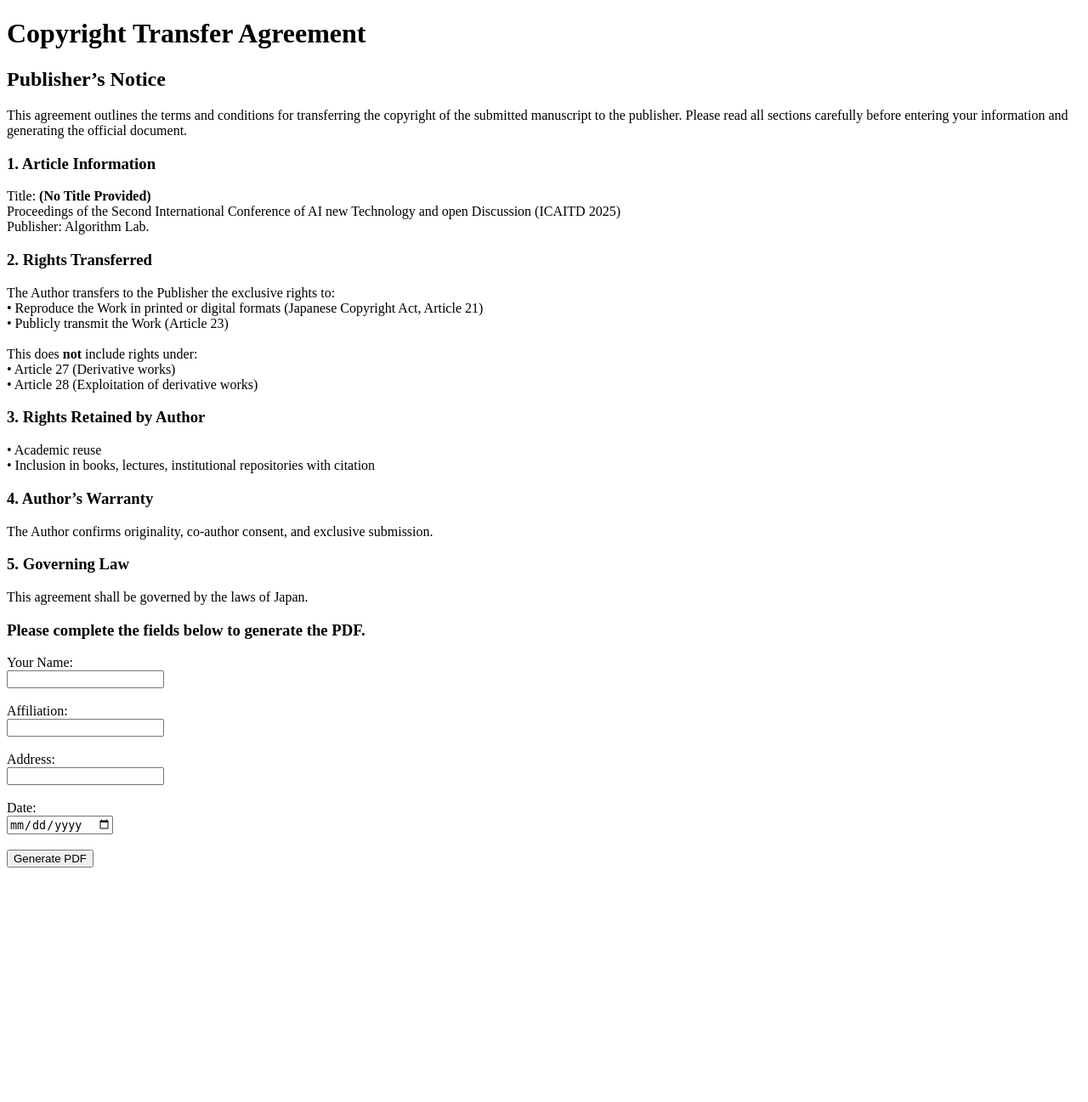
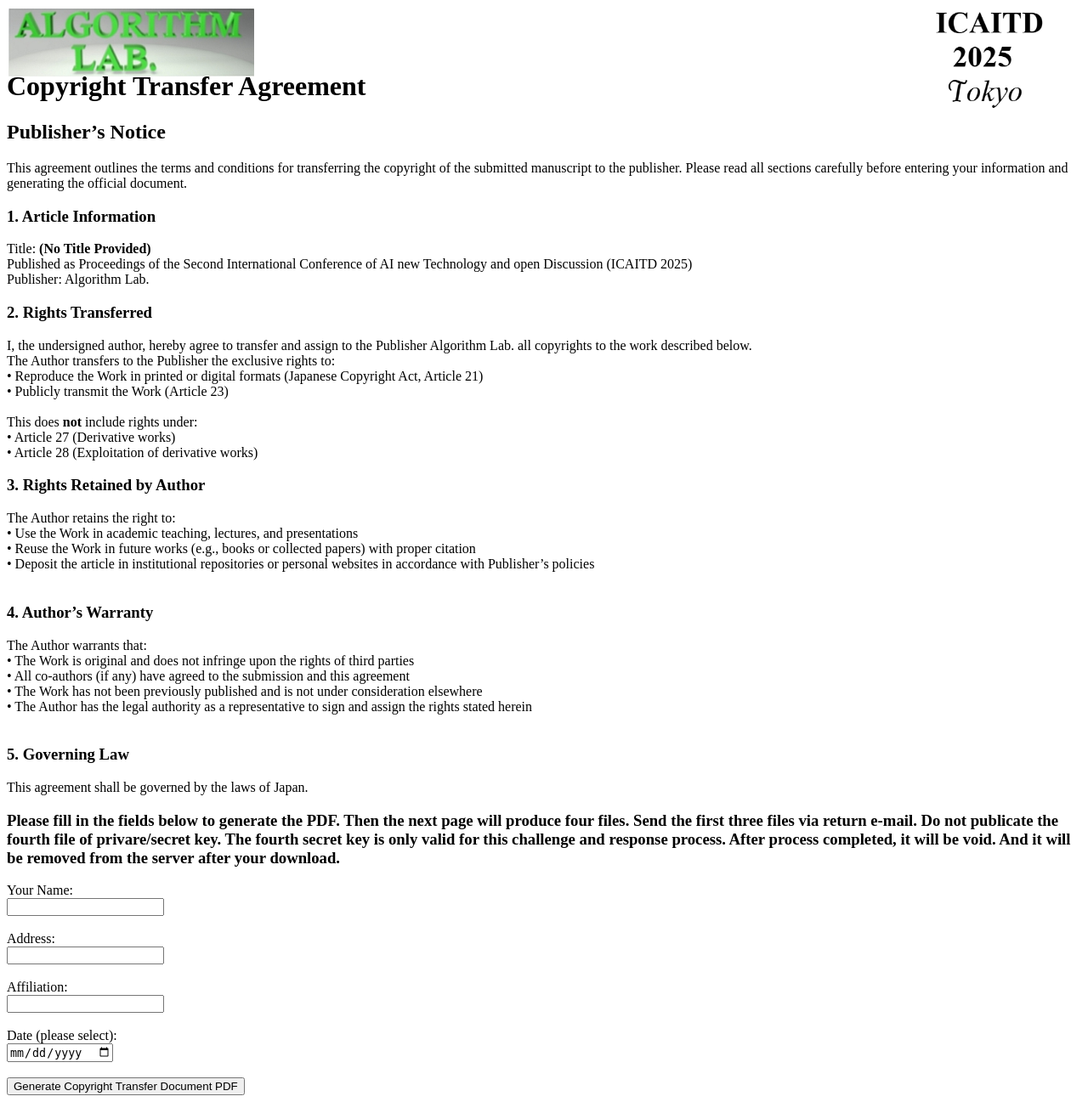
Before and after one commit to img1proc/copyright-signer_2, a Flask app: page / in a window 1280 px wide. Shown: the whole page at 85% size. Before the commit the page ends 1021 px from the top, so only its background shows below. Run offline with Flask 3, Linux system fonts and the light colour scheme.

Commit message:
2-stage: app_requirements_temp-step1_2_pde_temp_utils_crypt_pdf_gen_4

```diff
--- a/templates/step1.html
+++ b/templates/step1.html
@@ -5,6 +5,10 @@
     <title>Copyright Transfer - Step 1</title>
 </head>
 <body>
+<img src="{{ url_for('static', filename='img/D8_Alg_qq_2.jpg') }}" alt="Logo" style="height: 80px;position: absolute; top: 10px; left: 10px;">
+<img src="{{ url_for('static', filename='img/ICAITD_Credit_LOGO.png') }}"  alt="Logo" style="height: 120px;position: absolute; top: 10px; right: 50px;">
+<br><br><br>
+
   <h1>Copyright Transfer Agreement</h1>
 
   <h2>Publisher’s Notice</h2>
@@ -16,12 +20,13 @@
   <h3>1. Article Information</h3>
   <p>
     Title: <strong>{{ title }}</strong><br>
-    Proceedings of the Second International Conference of AI new Technology and open Discussion (ICAITD 2025)<br>
+    Published as Proceedings of the Second International Conference of AI new Technology and open Discussion (ICAITD 2025)<br>
     Publisher: Algorithm Lab.
   </p>
 
   <h3>2. Rights Transferred</h3>
   <p>
+    I, the undersigned author, hereby agree to transfer and assign to the Publisher Algorithm Lab. all copyrights to the work described below.<br>
     The Author transfers to the Publisher the exclusive rights to:<br>
     • Reproduce the Work in printed or digital formats (Japanese Copyright Act, Article 21)<br>
     • Publicly transmit the Work (Article 23)<br><br>
@@ -32,34 +37,40 @@
 
   <h3>3. Rights Retained by Author</h3>
   <p>
-    • Academic reuse<br>
-    • Inclusion in books, lectures, institutional repositories with citation
+    The Author retains the right to:<br>
+    • Use the Work in academic teaching, lectures, and presentations<br>
+    • Reuse the Work in future works (e.g., books or collected papers) with proper citation<br>
+    • Deposit the article in institutional repositories or personal websites in accordance with Publisher’s policies<br><br>
   </p>
 
   <h3>4. Author’s Warranty</h3>
   <p>
-    The Author confirms originality, co-author consent, and exclusive submission.
+ The Author warrants that:<br>
+    • The Work is original and does not infringe upon the rights of third parties<br>
+    • All co-authors (if any) have agreed to the submission and this agreement<br>
+    • The Work has not been previously published and is not under consideration elsewhere<br>
+    • The Author has the legal authority as a representative to sign and assign the rights stated herein<br><br>
   </p>
 
   <h3>5. Governing Law</h3>
   <p>This agreement shall be governed by the laws of Japan.</p>
 
-  <h3>Please complete the fields below to generate the PDF.</h3>
+  <h3>Please fill in the fields below to generate the PDF. Then the next page will produce four files. Send the first three files via return e-mail. Do not publicate the fourth file of privare/secret key. The fourth secret key is only valid for this challenge and response process. After process completed, it will be void. And it will be removed from the server after your download.</h3>
 
   <form method="post">
     <label>Your Name:</label><br>
     <input type="text" name="author_name" required><br><br>
 
+    <label>Address:</label><br>
+    <input type="text" name="address" required><br><br>
+
     <label>Affiliation:</label><br>
     <input type="text" name="affiliation" required><br><br>
 
-    <label>Address:</label><br>
-    <input type="text" name="address" required><br><br>
-
-    <label>Date:</label><br>
+    <label>Date (please select):</label><br>
     <input type="date" name="date" required><br><br>
 
-    <button type="submit">Generate PDF</button>
+    <button type="submit">Generate Copyright Transfer Document PDF</button>
   </form>
 </body>
 </html>
```
